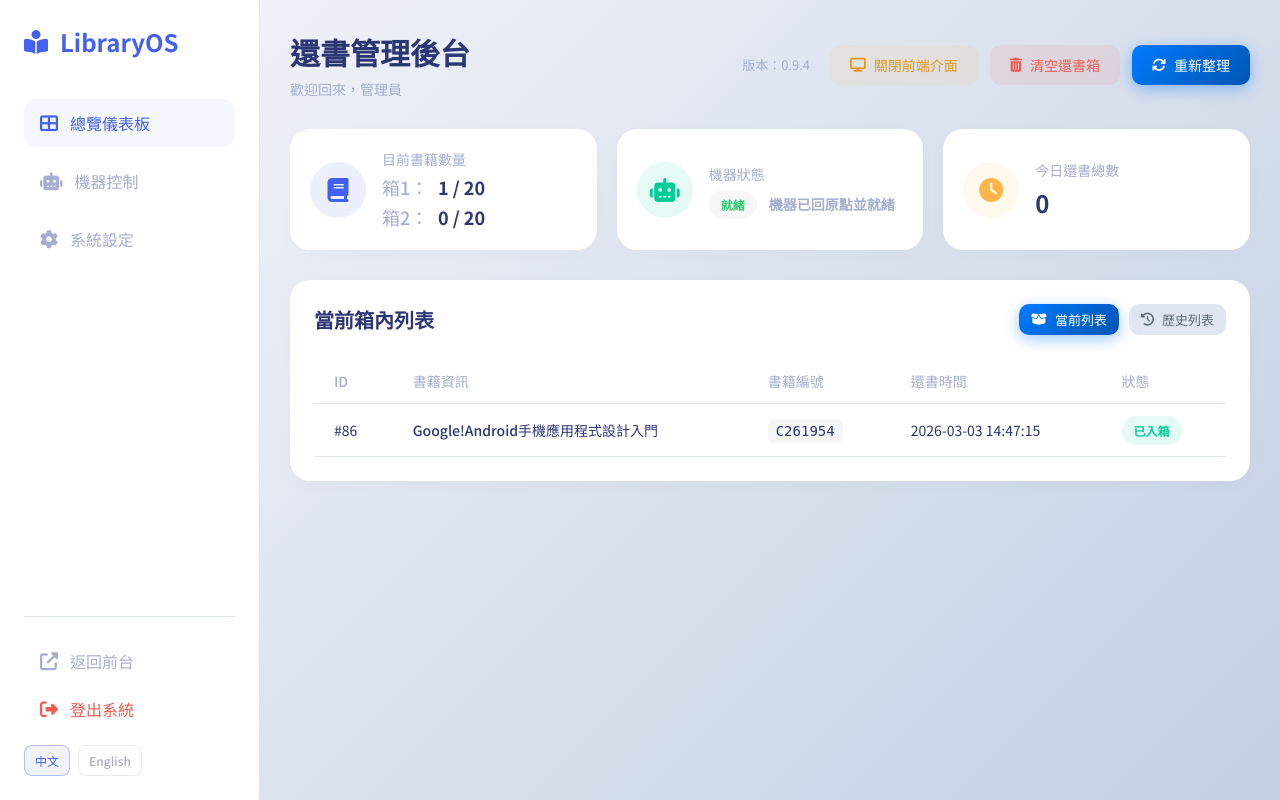
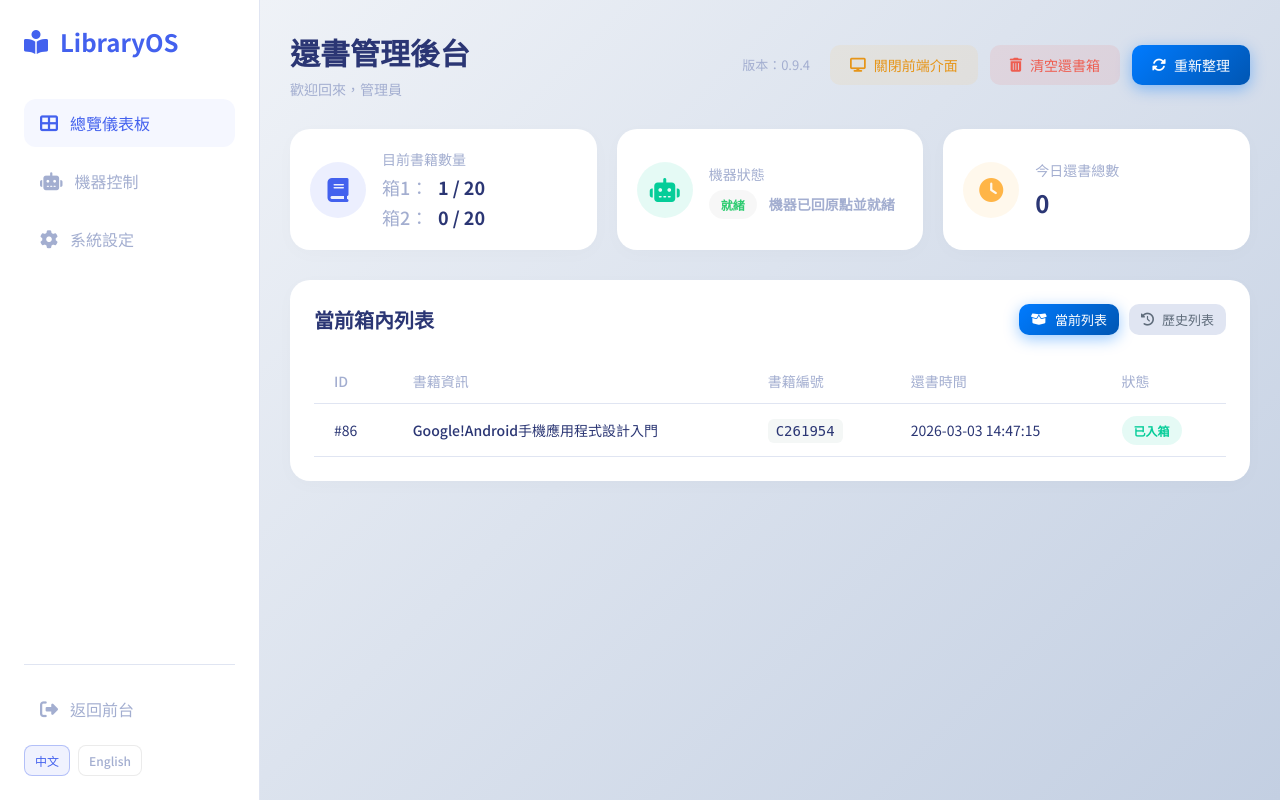
Before and after one commit to Eric25741629/library-frontend, a Flask app: page /admin in a window 1280 px wide. Run offline with Flask 3, Linux system fonts and the light colour scheme; the visitor is signed in with stand-in values (Sample User, id 1); data comes from the database, SQL or seed files in the repository; data that the repository does not hold is empty.

Commit message:
refactor: merge 返回前台 and 登出系統 into single action
點「返回前台」同時登出 session 並導向前台，不需要兩個獨立按鈕。

Co-Authored-By: Claude Sonnet 4.6 <noreply@anthropic.com>

```diff
--- a/templates/admin.html
+++ b/templates/admin.html
@@ -521,13 +521,9 @@
         </div>
 
         <div class="sidebar-footer">
-            <a href="/" class="nav-item">
-                <i class="fas fa-external-link-alt"></i>
+            <a href="/logout" class="nav-item">
+                <i class="fas fa-sign-out-alt"></i>
                 <span>{{ t('footer.back_to_front', '返回前台') }}</span>
-            </a>
-            <a href="/logout" class="nav-item" style="color: var(--danger-color);">
-                <i class="fas fa-sign-out-alt"></i>
-                <span>{{ t('footer.logout', '登出系統') }}</span>
             </a>
             <div class="lang-switch-admin">
                 <a class="lang-btn-admin {% if current_lang == 'zh-TW' %}active{% endif %}" href="/set-lang/zh-TW">{{ t('lang.zh', '中文') }}</a>
```
